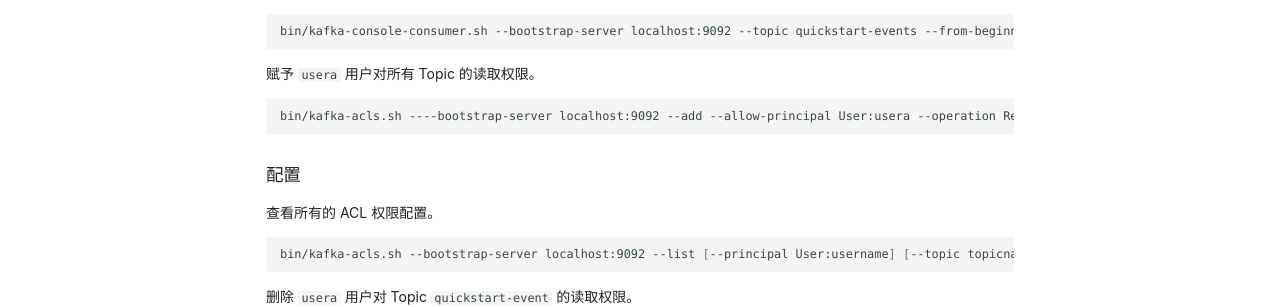
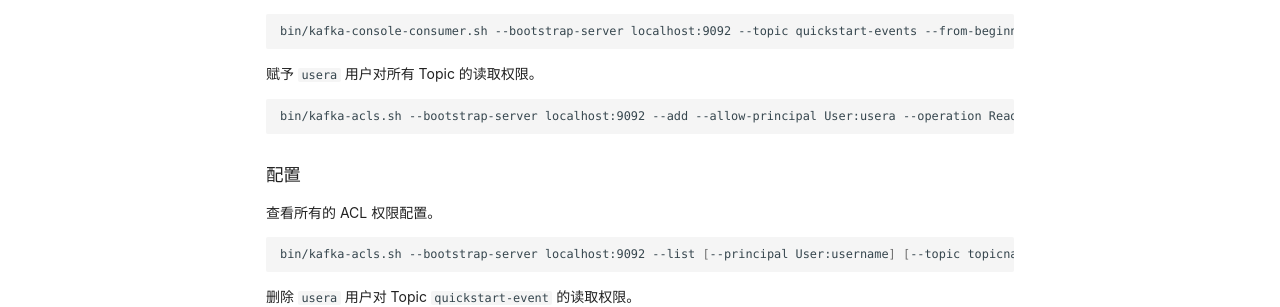
Before and after one commit to Suomea/blog, an MkDocs documentation site: the page built from docs/Kafka/Kafka 常用命令.md, in a window 1280 px wide and 900 px high, scrolled down 1031 px. Shown: the part 441-748 px from the top of the window. Built offline with MkDocs 1.6.1 and Material for MkDocs 9.7.7, drawn with Linux system fonts in a browser that asks for light colours; some web fonts are replaced; comment, search, counter and statistics services are not loaded.

````diff
--- a/docs/Kafka/Kafka 常用命令.md
+++ b/docs/Kafka/Kafka 常用命令.md
@@ -74,7 +74,7 @@ bin/kafka-console-consumer.sh --bootstrap-server localhost:9092 --topic quicksta
 
 赋予 `usera` 用户对所有 Topic 的读取权限。
 ```shell
-bin/kafka-acls.sh ----bootstrap-server localhost:9092 --add --allow-principal User:usera --operation Read --topic '*' --group '*' --command-config admin-jaas
+bin/kafka-acls.sh --bootstrap-server localhost:9092 --add --allow-principal User:usera --operation Read --topic '*' --group '*' --command-config admin-jaas
 ```
 
 ### 配置
````
